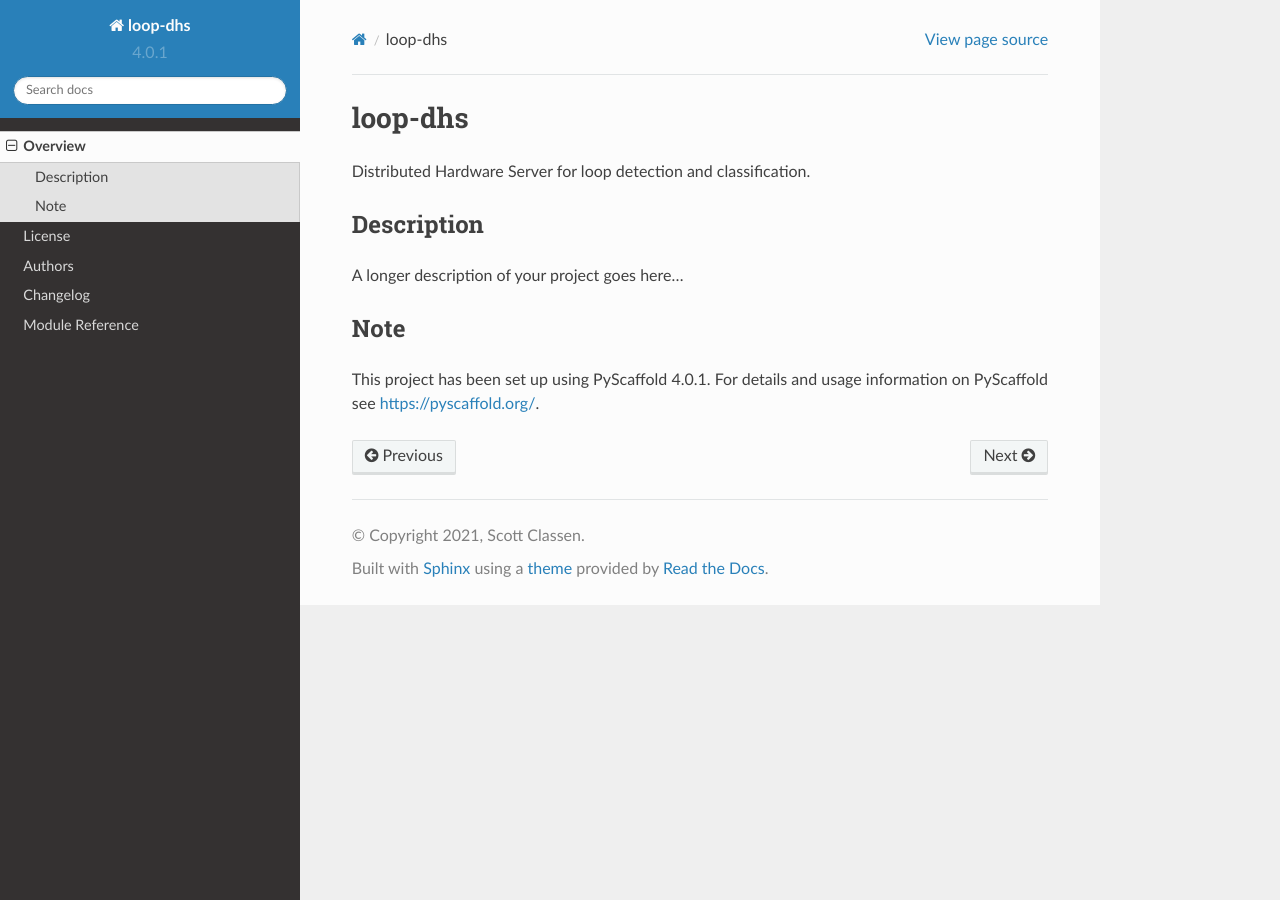
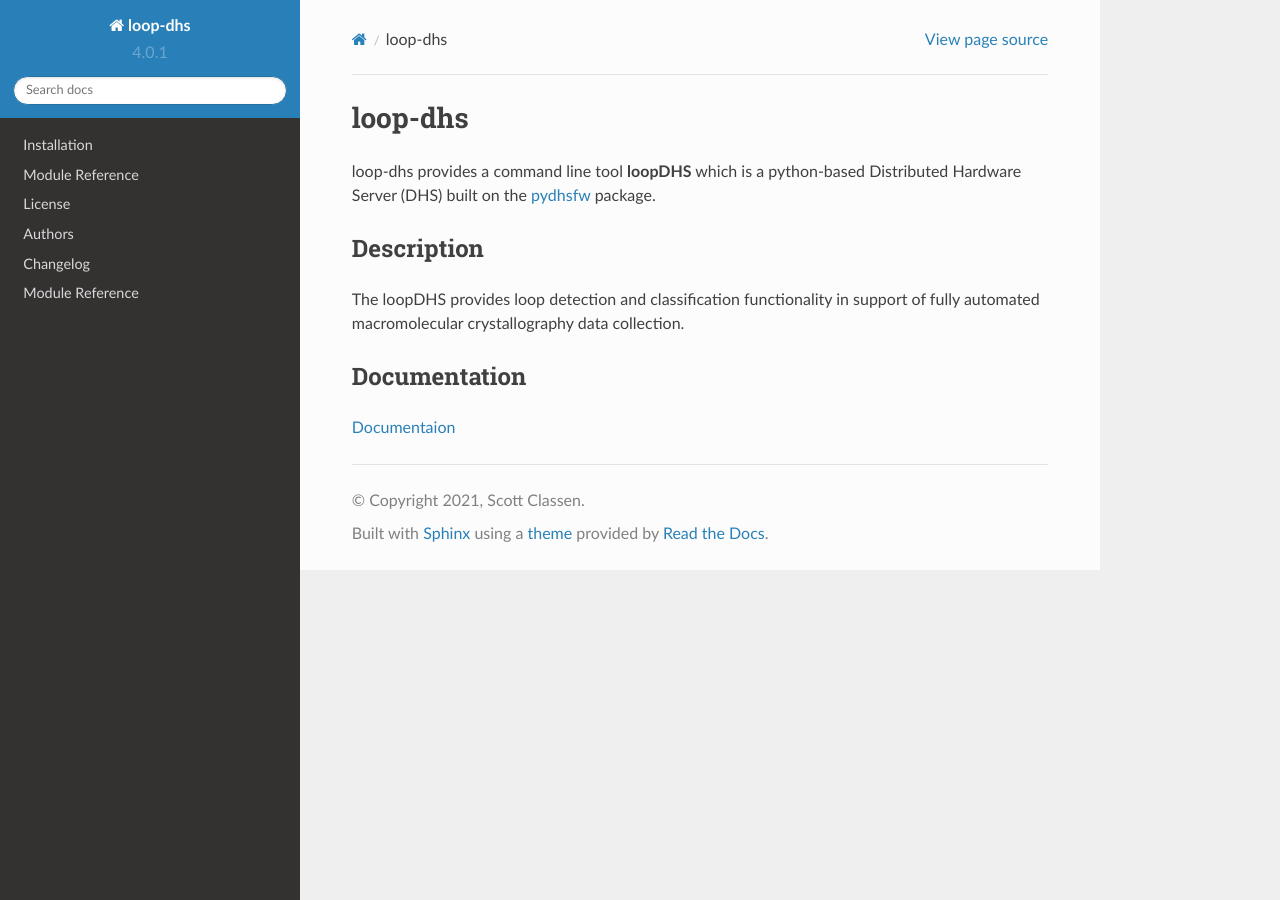
Before and after one commit to dsclassen/loop-dhs, a Sphinx documentation site: the page built from docs/readme.rst, in a window 1280 px wide. Built offline with Sphinx 7.4.7 and the Read the Docs theme 2.0.0, drawn with Linux system fonts in a browser that asks for light colours.

Commit message:
update install docs

```diff
--- a/README.rst
+++ b/README.rst
@@ -3,19 +3,14 @@ loop-dhs
 ========
 
 
-Distributed Hardware Server for loop detection and classification.
-
+loop-dhs provides a command line tool **loopDHS** which is a python-based Distributed Hardware Server (DHS) built on the `pydhsfw <https://github.com/tetrahedron-technologies/pydhsfw>`_ package.
 
 Description
 ===========
 
-A longer description of your project goes here...
+The loopDHS provides loop detection and classification functionality in support of fully automated macromolecular crystallography data collection.
 
+Documentation
+=============
 
-.. _pyscaffold-notes:
-
-Note
-====
-
-This project has been set up using PyScaffold 4.0.1. For details and usage
-information on PyScaffold see https://pyscaffold.org/.
+`Documentaion <https://loop-dhs.readthedocs.io/>`_
--- a/docs/index.rst
+++ b/docs/index.rst
@@ -29,7 +29,8 @@ Contents
 .. toctree::
    :maxdepth: 2
 
-   Overview <readme>
+   Installation <install>
+   Module Reference <api/modules>
    License <license>
    Authors <authors>
    Changelog <changelog>
```
Also changed, not shown: docs/install.rst (+15 -6 lines).
